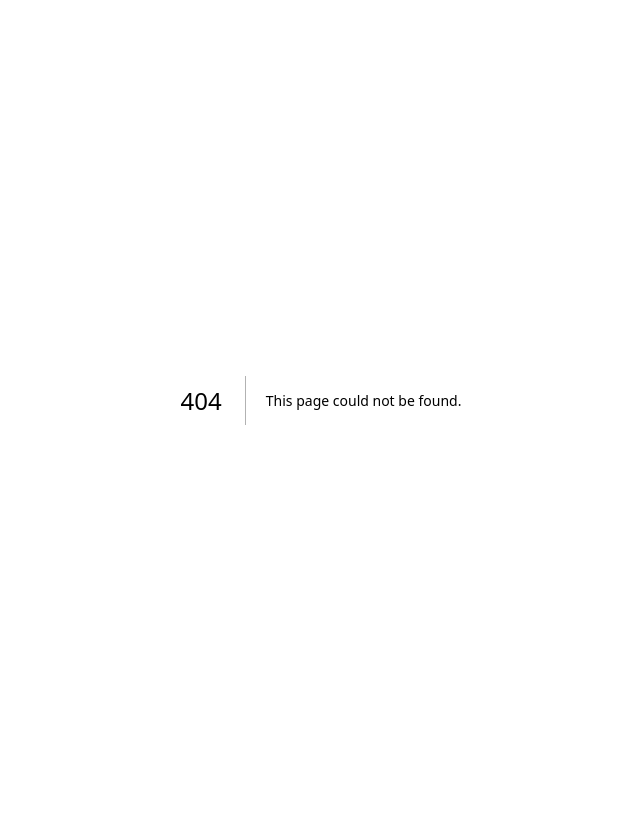
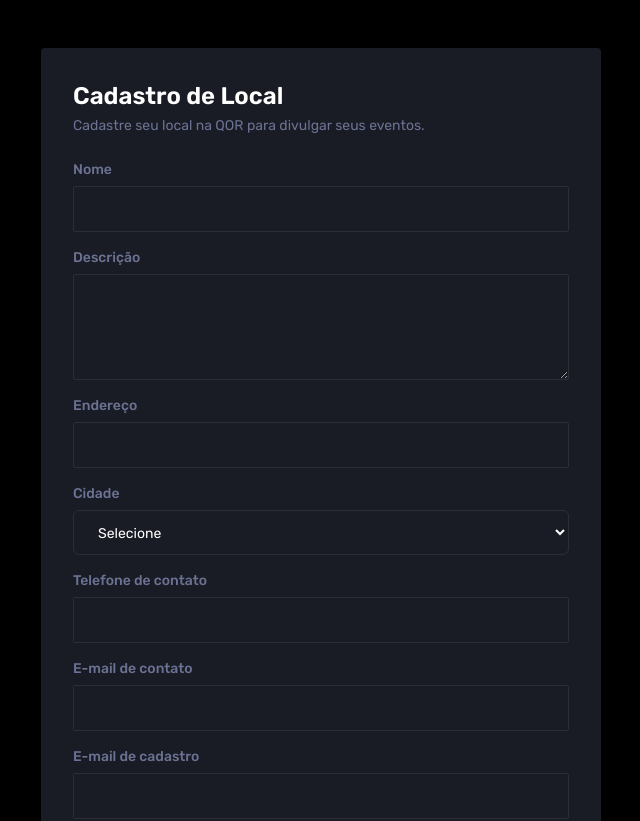
Before and after one commit to derlandyb/qor-admin, a Next.js app: page /cadastro/local in a window 1280 px wide. Before the commit this address had no page. Shown: the top 821 px of the page, without its empty margins (319-959 px from the left). Before the commit the page ends 800 px from the top, so only its background shows below. Built offline with nearby package versions, Linux system fonts and the light colour scheme.

Commit message:
feat(admin): venue self-registration page
AT18: per ADMIN-01-04, wires RegistrationForm(kind="venue") to
useVenueRegistration(). Success shows an inline pt-BR panel (account is
Pending Approval, ADMIN-01) rather than redirecting into a dashboard
there's nothing to see on pre-approval.

```diff
--- /dev/null
+++ b/app/cadastro/local/page.tsx
@@ -0,0 +1,49 @@
+"use client";
+
+import { useState } from "react";
+
+import { RegistrationForm } from "@/components/design-system/RegistrationForm";
+import { useVenueRegistration } from "@/hooks/useRegistration";
+import type { RegisterPromoterPayload, RegisterVenuePayload } from "@/lib/api/types";
+
+export default function CadastroLocalPage() {
+  const { register, isSubmitting, error } = useVenueRegistration();
+  const [registered, setRegistered] = useState(false);
+
+  async function handleSubmit(payload: RegisterVenuePayload | RegisterPromoterPayload) {
+    const venue = await register(payload as RegisterVenuePayload);
+    if (venue) {
+      setRegistered(true);
+    }
+  }
+
+  return (
+    <div className="flex min-h-screen w-full items-center justify-center bg-admin-bg-body px-4 py-12">
+      <div className="w-full max-w-[560px] rounded-admin-card bg-admin-bg-surface p-8">
+        <h1 className="text-2xl font-semibold text-admin-text-primary">Cadastro de Local</h1>
+
+        {registered ? (
+          // ADMIN-03: the created account starts as Pending Approval and is
+          // blocked from write actions (e.g. creating events) until an
+          // admin approves it — so this success state does not redirect
+          // to a dashboard, there is nothing to see there yet.
+          <p className="mt-6 text-sm text-admin-text-secondary" role="status">
+            Cadastro enviado! Sua conta será analisada pela nossa equipe.
+          </p>
+        ) : (
+          <>
+            <p className="mt-1 mb-6 text-sm text-admin-text-secondary">
+              Cadastre seu local na QOR para divulgar seus eventos.
+            </p>
+            <RegistrationForm
+              kind="venue"
+              onSubmit={handleSubmit}
+              isSubmitting={isSubmitting}
+              serverError={error}
+            />
+          </>
+        )}
+      </div>
+    </div>
+  );
+}
```
Also changed, not shown: 1 other file (tests, documents, lock files or other folders).
